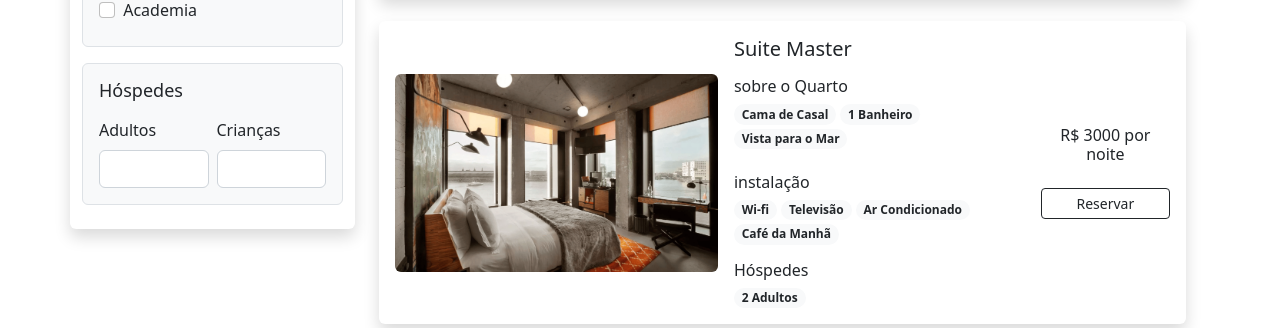
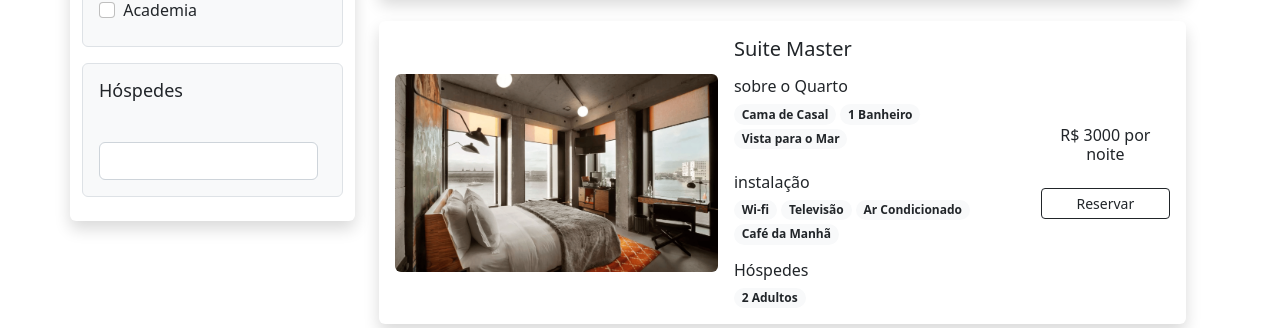
Before and after one commit to davidCamposDev/portal, a PHP site: page /quartos.php in a window 1280 px wide. Shown: the part 834-1162 px from the top of the page. Run offline with PHP 8.4, Linux system fonts and the light colour scheme; some libraries are stand-ins or nearby versions.

Commit message:
back-and

```diff
--- a/quartos.php
+++ b/quartos.php
@@ -75,11 +75,7 @@
         <h5 class="mb-3" style="font-size: 18px;">Hóspedes</h5>
         <div class="d-flex">
           <div class="me-2">
-          <label class="form-label">Adultos</label>
-          <input type="number" class="form-control shadow-none">
-        </div>
-        <div>
-          <label class="form-label">Crianças</label>
+          <label class="form-label"></label>
           <input type="number" class="form-control shadow-none">
         </div>
         </div>
@@ -255,5 +251,6 @@
 <?php require('incorporar/footer.php'); ?>
 <!--Javascrip do css-->
 <script src="https://cdn.jsdelivr.net/npm/bootstrap@5.3.0-alpha3/dist/css/bootstrap.min.css"></script>
+
 </body>
 </html>
```
